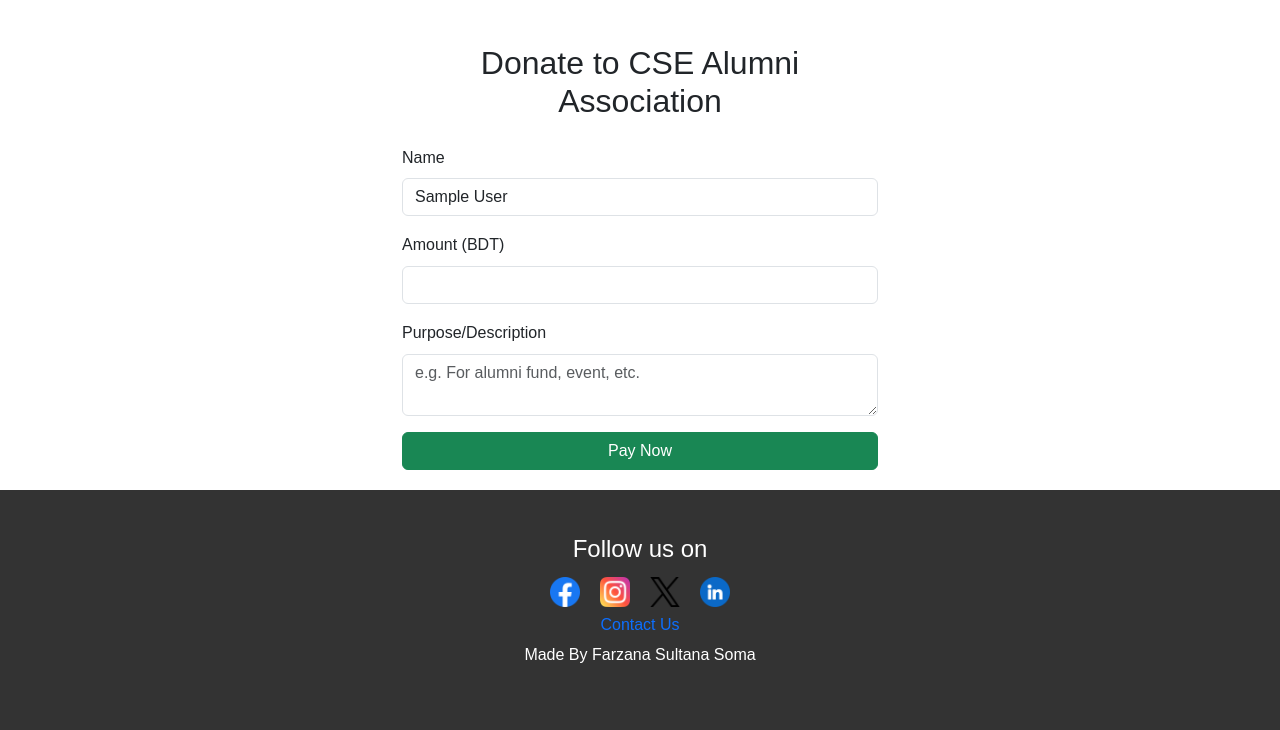
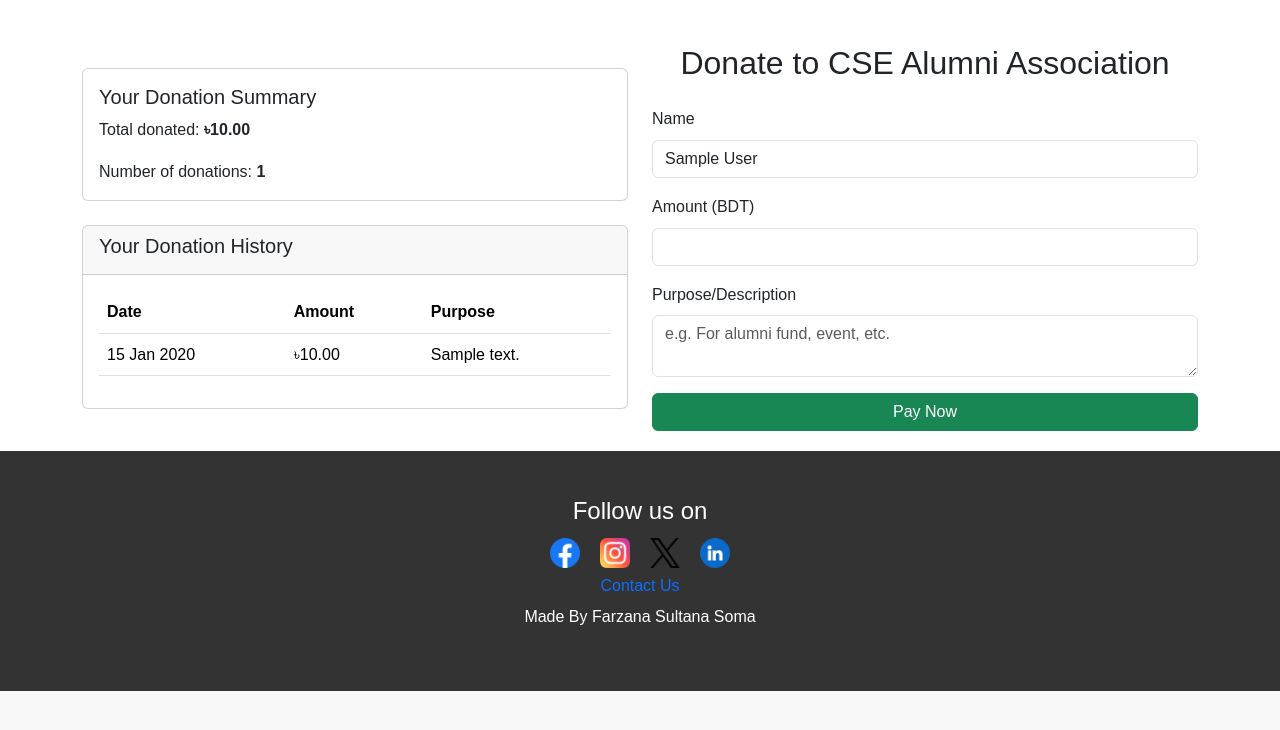
Before and after one commit to farzana24/CoU_CSE_Alumni-Management-System, a Flask app: page /donate in a window 1280 px wide. Shown: the part 134-864 px from the top of the page. After the commit the page ends 825 px from the top, so only its background shows below. Run offline with Flask 3, Linux system fonts and the light colour scheme; a user stored in the database is signed in; tables that the repository leaves empty hold one stand-in row (values such as "Sample post"); some libraries are stand-ins or nearby versions.

Commit message:
updated donation page

```diff
--- a/app.py
+++ b/app.py
@@ -1222,7 +1222,14 @@ def donate():
         flash('Only alumni can donate.', 'error')
         return redirect(url_for('dashboard'))
 
+    total_donations = db.session.query(db.func.sum(Donation.amount)).filter(
+        Donation.donor_email == current_user.email
+    ).scalar() or 0
 
+    # Get donation history
+    donation_history = Donation.query.filter(
+        Donation.donor_email == current_user.email
+    ).order_by(Donation.created_at.desc()).all()
 
     if request.method == 'POST':
         name = request.form.get('name')
@@ -1262,7 +1269,10 @@ def donate():
             flash('Payment gateway error. Please try again later.', 'error')
             return redirect(url_for('donate'))
 
-    return render_template('donate.html')
+
+    return render_template('donate.html',
+                         total_donations=total_donations,
+                         donation_history=donation_history)
 
 @app.route("/donate/success", methods=['GET', 'POST'])
 @login_required
--- a/templates/donate.html
+++ b/templates/donate.html
@@ -3,7 +3,49 @@
 {% block title %}Donate{% endblock %}
 
 {% block content %}
-<div class="container mt-5" style="max-width: 500px;">
+<div class="container mt-5">
+    <div class="row">
+        <div class="col-md-6">
+            <div class="card mt-4 mb-4">
+                <div class="card-body">
+                    <h5 class="card-title">Your Donation Summary</h5>
+                    <p class="card-text">Total donated: <strong>৳{{ "%.2f"|format(total_donations) }}</strong></p>
+                    <p class="card-text">Number of donations: <strong>{{ donation_history|length }}</strong></p>
+                </div>
+            </div>
+            <div class="card">
+                <div class="card-header">
+                    <h5>Your Donation History</h5>
+                </div>
+                <div class="card-body">
+                    {% if donation_history %}
+                        <div class="table-responsive">
+                            <table class="table table-hover">
+                                <thead>
+                                    <tr>
+                                        <th>Date</th>
+                                        <th>Amount</th>
+                                        <th>Purpose</th>
+                                    </tr>
+                                </thead>
+                                <tbody>
+                                    {% for donation in donation_history %}
+                                    <tr>
+                                        <td>{{ donation.created_at.strftime('%d %b %Y') }}</td>
+                                        <td>৳{{ "%.2f"|format(donation.amount) }}</td>
+                                        <td>{{ donation.description|truncate(30) }}</td>
+                                    </tr>
+                                    {% endfor %}
+                                </tbody>
+                            </table>
+                        </div>
+                    {% else %}
+                        <p class="text-muted">You haven't made any donations yet.</p>
+                    {% endif %}
+                </div>
+            </div>
+        </div>
+        <div class="col-md-6">
             <h2 class="mb-4 text-center">Donate to CSE Alumni Association</h2>
             <form method="POST" action="{{ url_for('donate') }}">
                 <div class="mb-3">
@@ -20,5 +62,11 @@
                 </div>
                 <button type="submit" class="btn btn-success w-100">Pay Now</button>
             </form>
+
+
+        </div>
+
+
+    </div>
 </div>
 {% endblock %}
```
Lines whose indentation alone changed are shown as unchanged.
